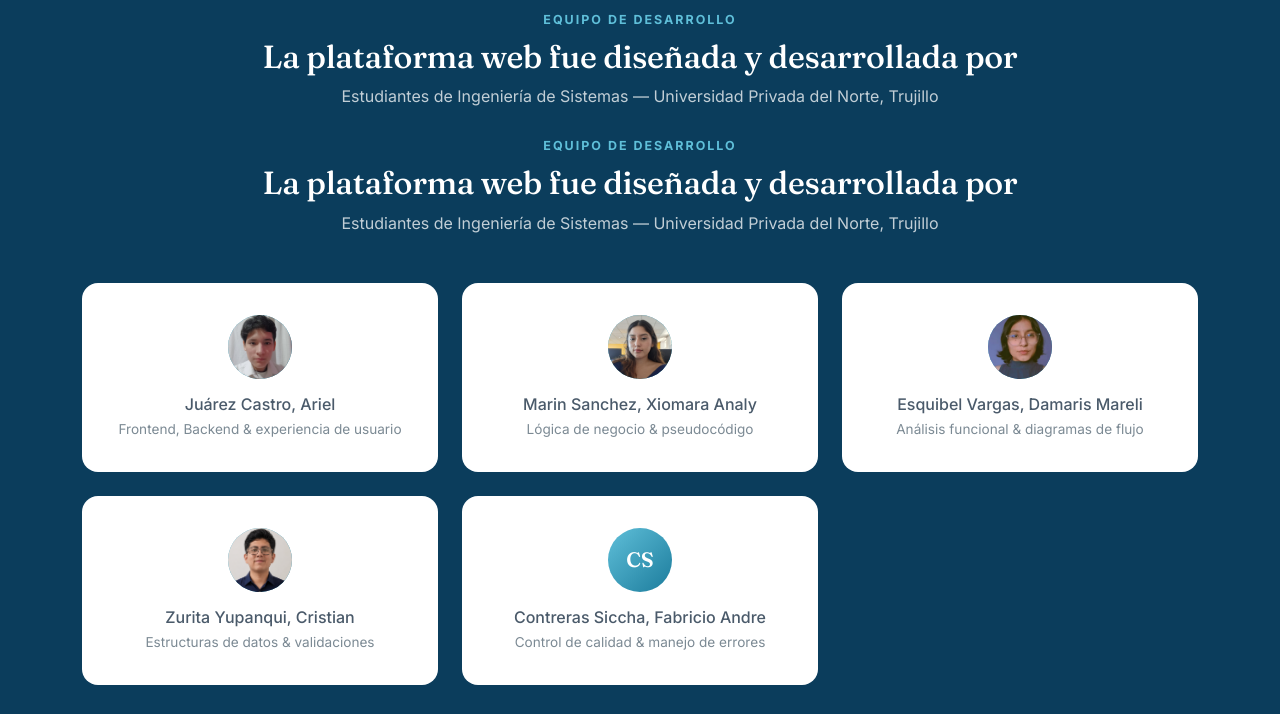
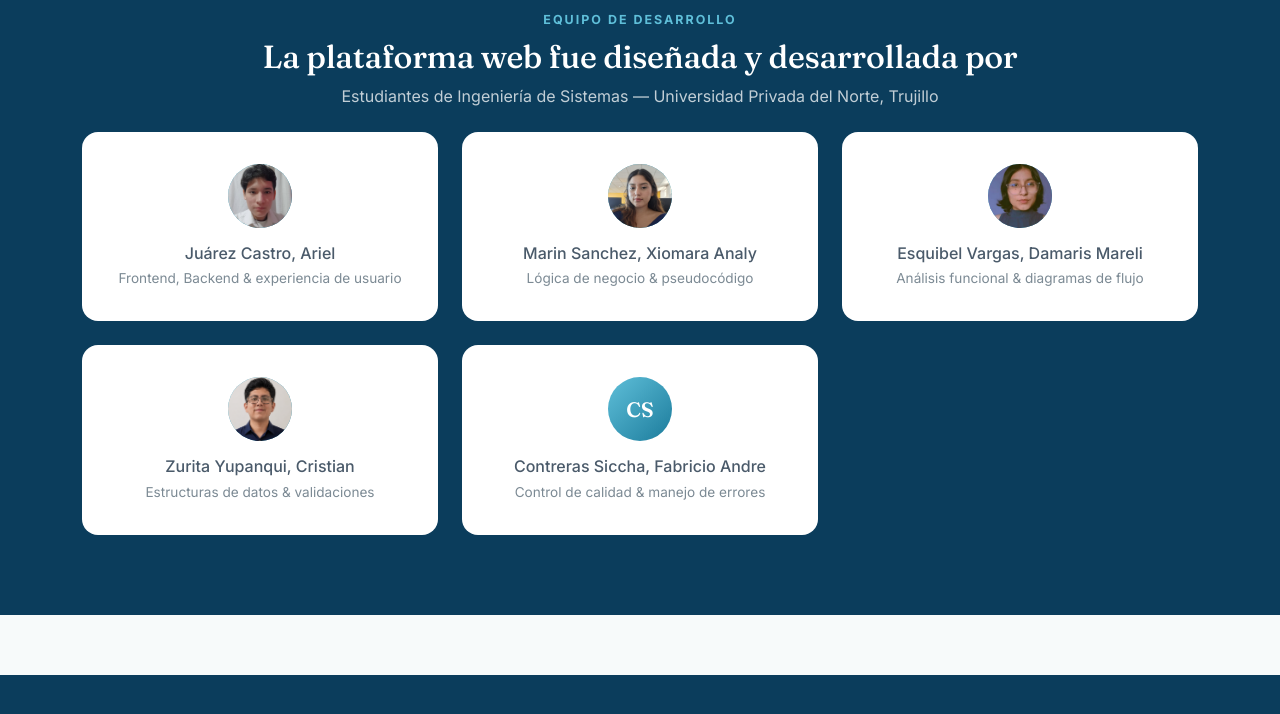
Before and after one commit to redscarf21/khanauky-ent, a plain HTML site: page frontend/nosotros.html in a window 1280 px wide. Shown: the part 2400-3114 px from the top of the page. Drawn offline with nearby package versions, Linux system fonts and the light colour scheme; no server answers.

Commit message:
update nosotros

```diff
--- a/frontend/nosotros.html
+++ b/frontend/nosotros.html
@@ -179,11 +179,6 @@
         </div>
         <div class="row g-4">
           <div class="container">
-    <div class="text-center mb-5">
-        <span class="seccion-eyebrow">Equipo de desarrollo</span>
-        <h2 class="mt-2">La plataforma web fue diseñada y desarrollada por</h2>
-        <p class="lead-sub">Estudiantes de Ingeniería de Sistemas — Universidad Privada del Norte, Trujillo</p>
-    </div>
     <div class="row g-4">
         <div class="col-sm-6 col-lg-4">
           <div class="team-card">
```
